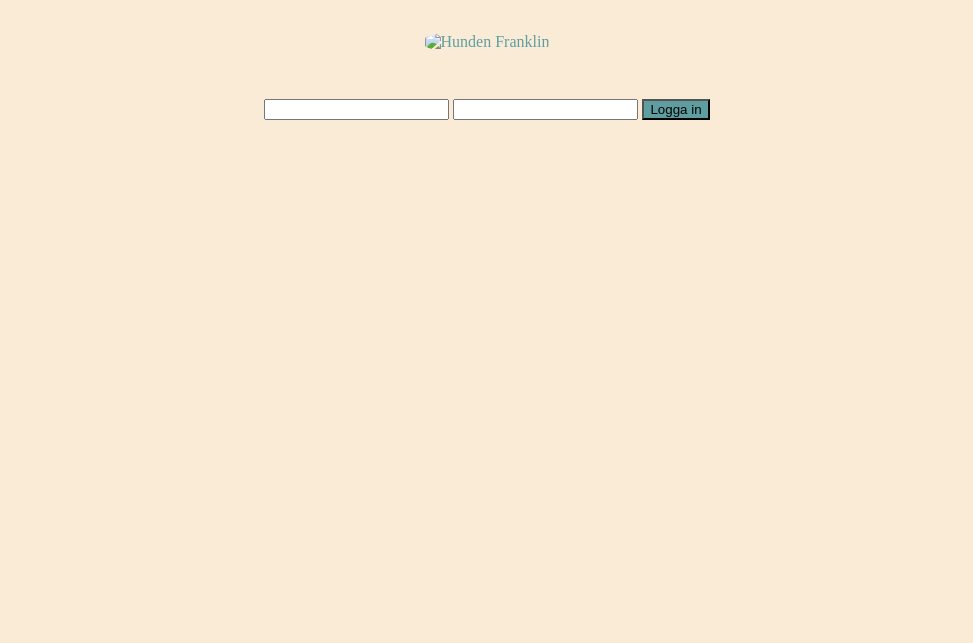
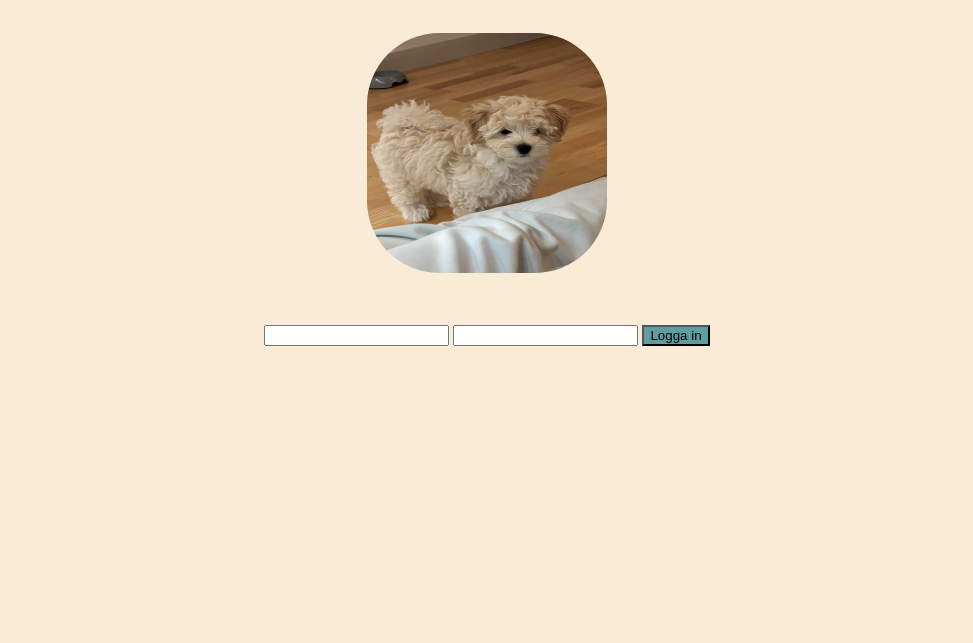
Before and after one commit to oskarnilsson90/html.inloggningssida, a plain HTML site: page index.html in a window 1280 px wide. Shown: the part 157-800 px from the top of the page, without its empty margins (153-1126 px from the left). Drawn offline with Linux system fonts and the light colour scheme; the site is published under a folder, as on GitHub Pages, so addresses that start at the root find nothing.

Commit message:
Update index.html

```diff
--- a/index.html
+++ b/index.html
@@ -11,7 +11,7 @@
         <div class="title">
             <h1 id="title1">Välkommen till Franklins Brukshundsklubb</h1>
             <h2 id="titel2">Här kan du hitta information och hantera medlemsskapet</h2>
-            <img id="franklin" src="/images/Franklin.jpg" alt="Hunden Franklin">
+            <img id="franklin" src="./images/Franklin.jpg" alt="Hunden Franklin">
         </div>
     </header>
     <main>
```
